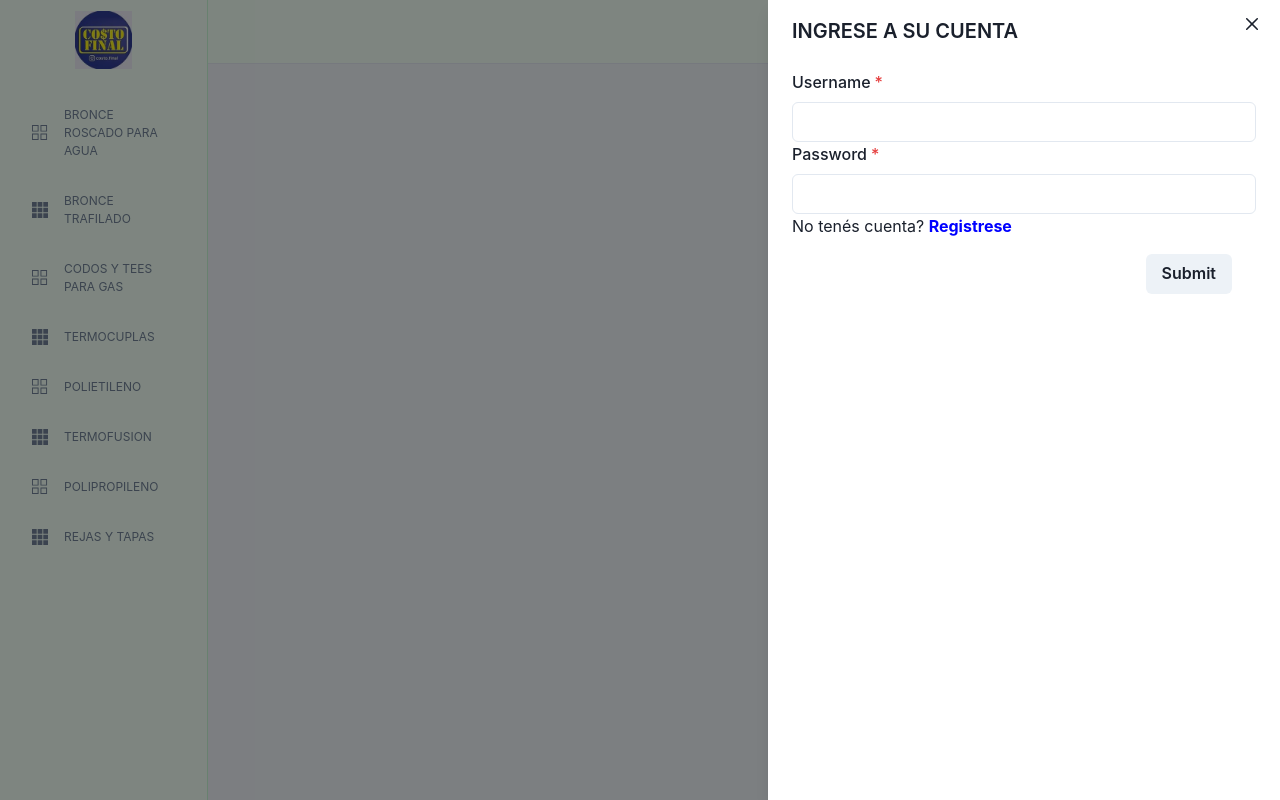
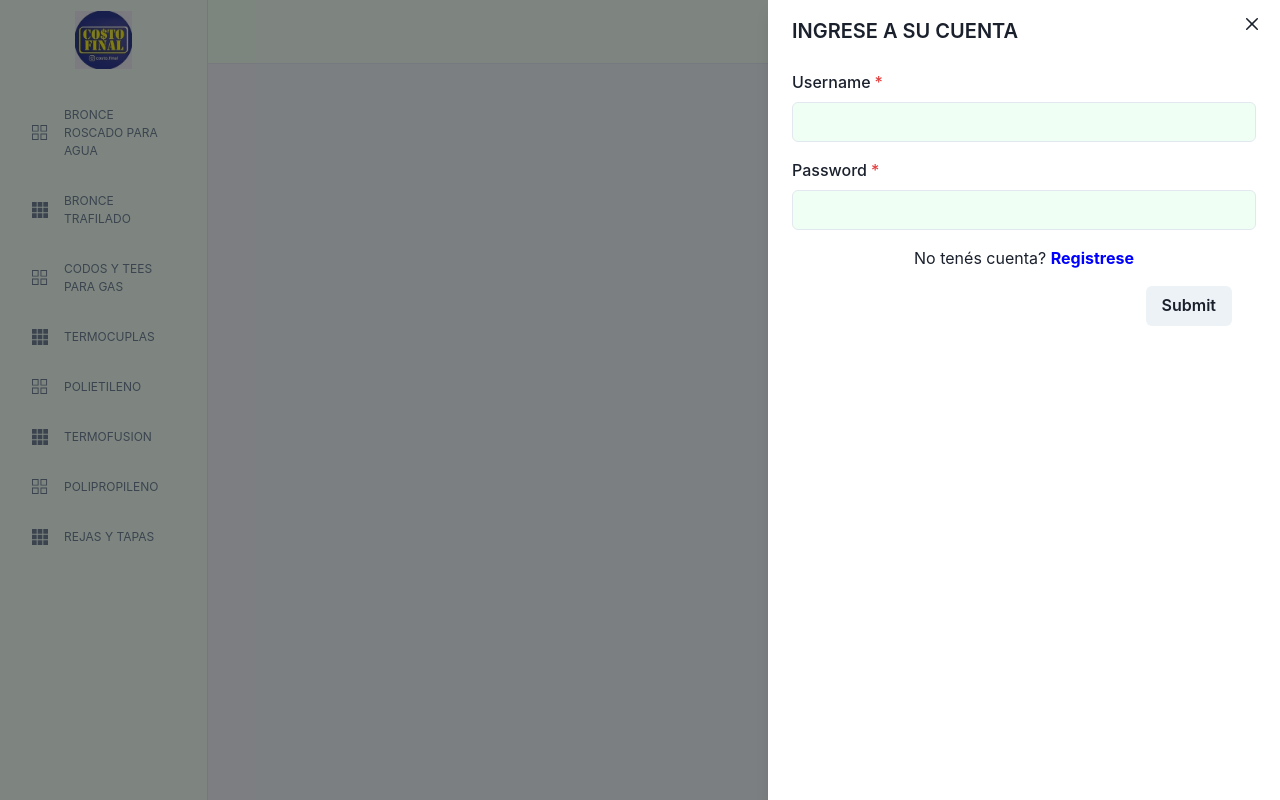
Before and after one commit to rdmadeira/costofinal_frontend_nucba, a React (Create React App) app: page / in a window 1280 px wide. Both pictures are taken after a click on the button "Ingresar". Built offline with nearby package versions, Linux system fonts and the light colour scheme.

Commit message:
Resolved onChange useForm unresolv React.fowardRef

```diff
--- a/src/components/forms/Input.js
+++ b/src/components/forms/Input.js
@@ -2,7 +2,14 @@ import React from 'react';
 import { Input } from '@chakra-ui/react';
 
 const LoginInput = ({ ...attrs }) => {
-  return <Input {...attrs} backgroundColor={'green.50'} variant={'outline'} />;
+  return (
+    <Input
+      {...attrs}
+      backgroundColor={'green.50'}
+      variant={'outline'}
+      required={false}
+    />
+  );
 };
 
 export default LoginInput;
--- a/src/components/forms/SignUpForm.js
+++ b/src/components/forms/SignUpForm.js
@@ -8,19 +8,21 @@ import {
   DrawerFooter,
   Button,
   Text,
-  Input,
+  VStack,
 } from '@chakra-ui/react';
-import { useForm } from 'react-hook-form';
-/* import Input from './Input';
- */
+import { Controller, useForm } from 'react-hook-form';
+import Input from './Input';
+
 const SignUpForm = () => {
   const {
     register,
     handleSubmit,
+    control,
     formState: { errors, isSubmitting, isSubmitSuccessful },
-  } = useForm();
+  } = useForm({ mode: 'onSubmit', reValidateMode: 'onChange' });
 
-  const toast = useToast({});
+  const toast = useToast();
+
   const onSubmit = (data) => {
     console.log(data);
 
@@ -42,15 +44,27 @@ const SignUpForm = () => {
   return (
     <div>
       <form onSubmit={handleSubmit(onSubmit)}>
+        <VStack spacing={'4'}>
           {inputNames.map((name) => {
+            console.log(errors[name]);
             return (
-            <FormControl key={name} isInvalid={errors[name]} isRequired>
+              <FormControl isInvalid={errors[name]} isRequired key={name}>
                 <FormLabel htmlFor={name}>
                   {name[0].toLocaleUpperCase() + name.slice(1)}
                 </FormLabel>
+                <Controller
+                  key={name}
+                  name={name}
+                  control={control}
+                  render={({
+                    field: { onChange, onBlur, value = '', name },
+                  }) => (
                     <Input
                       {...register(name, {
-                  required: { value: true, message: 'Campo obligatório!' },
+                        required: {
+                          value: true,
+                          message: 'Campo obligatório!',
+                        },
                       })}
                       name={name}
                       id={name}
@@ -61,6 +75,11 @@ const SignUpForm = () => {
                           ? 'tel'
                           : 'text'
                       }
+                      onChange={onChange}
+                      onBlur={onBlur}
+                      value={value}
+                    />
+                  )}
                 />
 
                 <FormErrorMessage>
@@ -78,6 +97,7 @@ const SignUpForm = () => {
               Registrese
             </button>
           </Text>
+        </VStack>
         <DrawerFooter>
           <Button type="submit" rightIcon={isSubmitting && <Spinner />}>
             Submit
```
Lines whose indentation alone changed are shown as unchanged.
